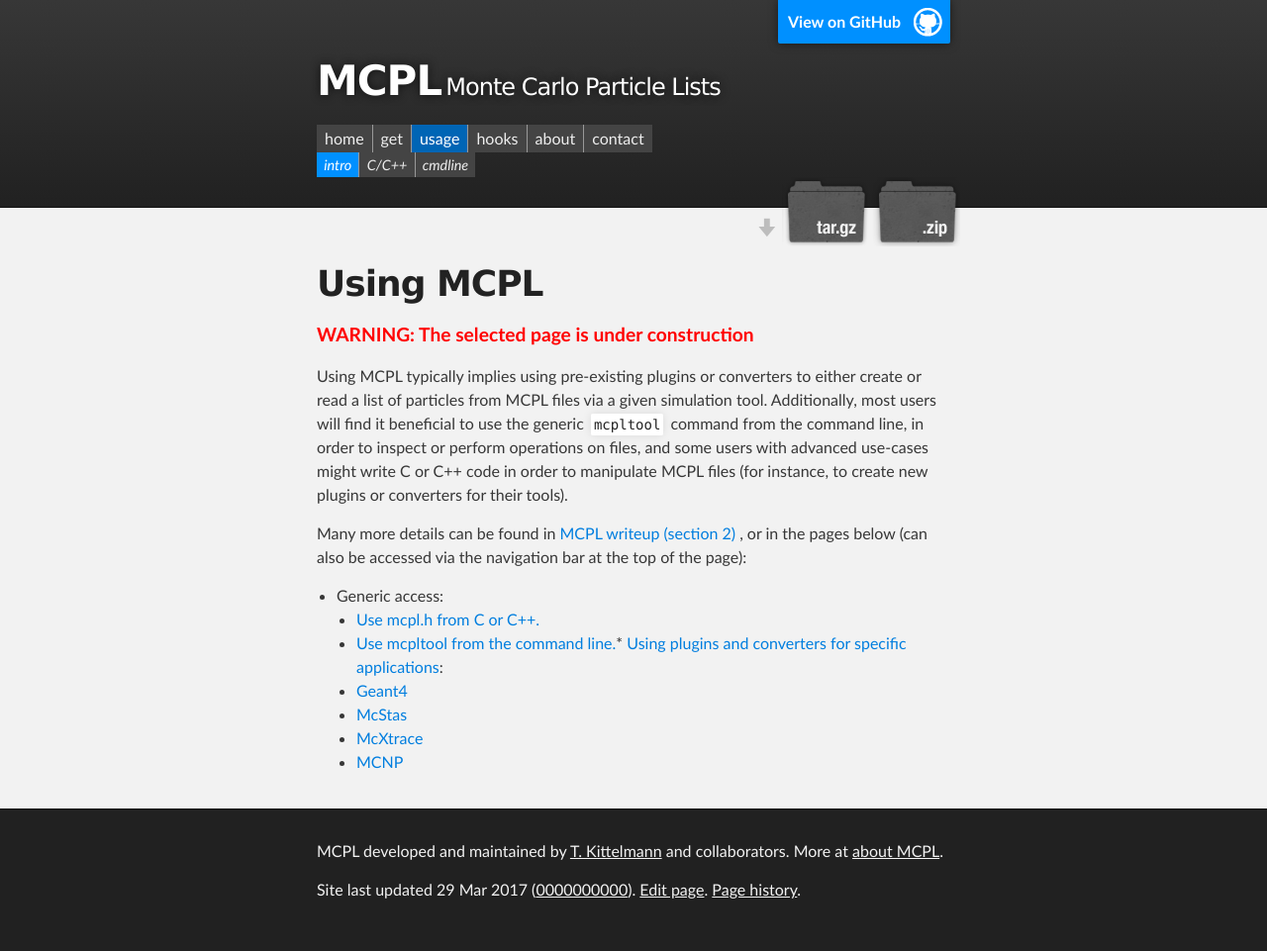
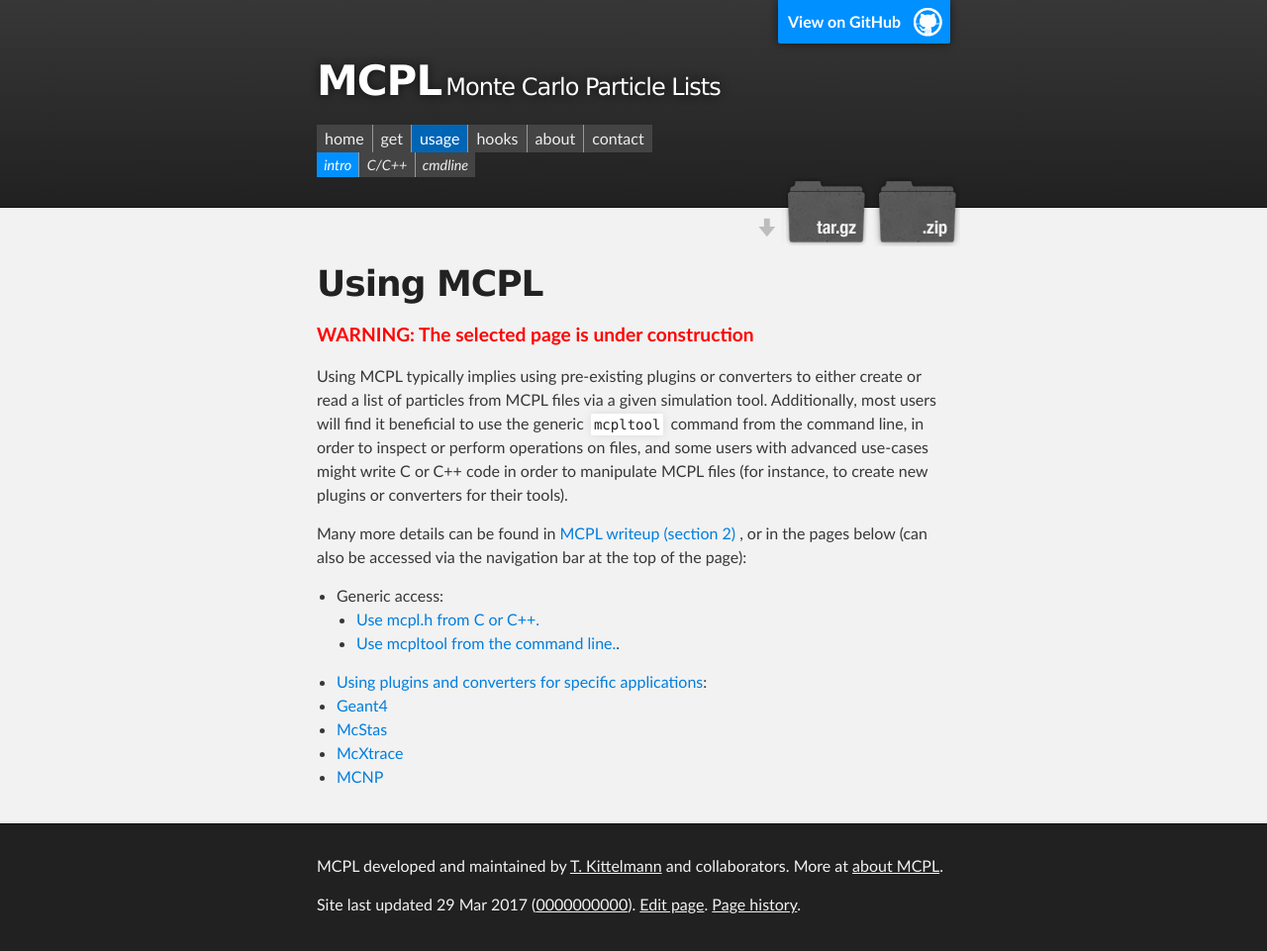
Before and after one commit to mctools/mcpl, a Jekyll site: the page built from usage.md, in a window 1280 px wide. Shown: the whole page at 99% size. Built offline with Jekyll 4.4.1, drawn with Linux system fonts in a browser that asks for light colours.

```diff
--- a/usage.md
+++ b/usage.md
@@ -10,7 +10,8 @@ Many more details can be found in {% include linkpaper.html section=2 %}, or in
 
 * Generic access:
   * [Use mcpl.h from C or C++.](LOCAL:usage_c)
-  * [Use mcpltool from the command line.](LOCAL:usage_cmdline)* [Using plugins and converters for specific applications](LOCAL:hooks):
+  * [Use mcpltool from the command line.](LOCAL:usage_cmdline).
+ * [Using plugins and converters for specific applications](LOCAL:hooks):
   * [Geant4](LOCAL:hooks_geant4)
   * [McStas](LOCAL:hooks_mcstas)
   * [McXtrace](LOCAL:hooks_mcxtrace)
```
